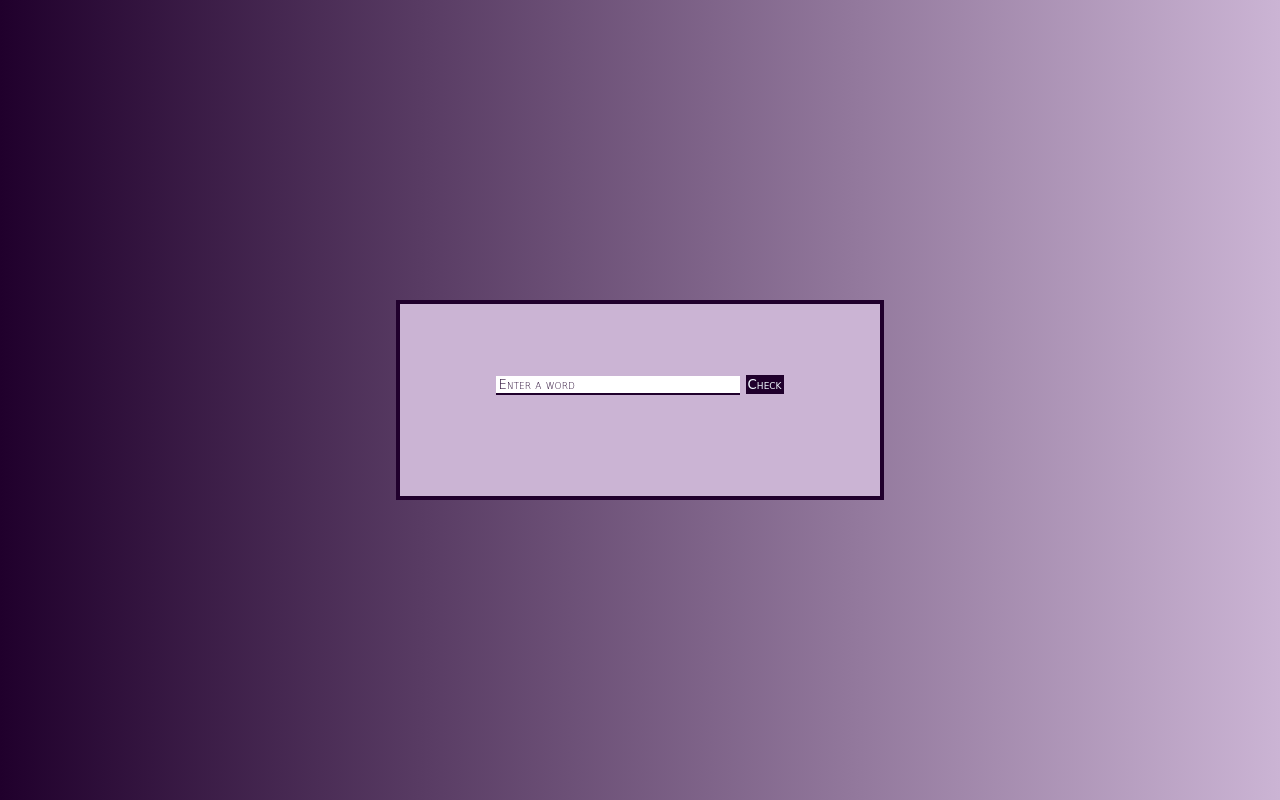
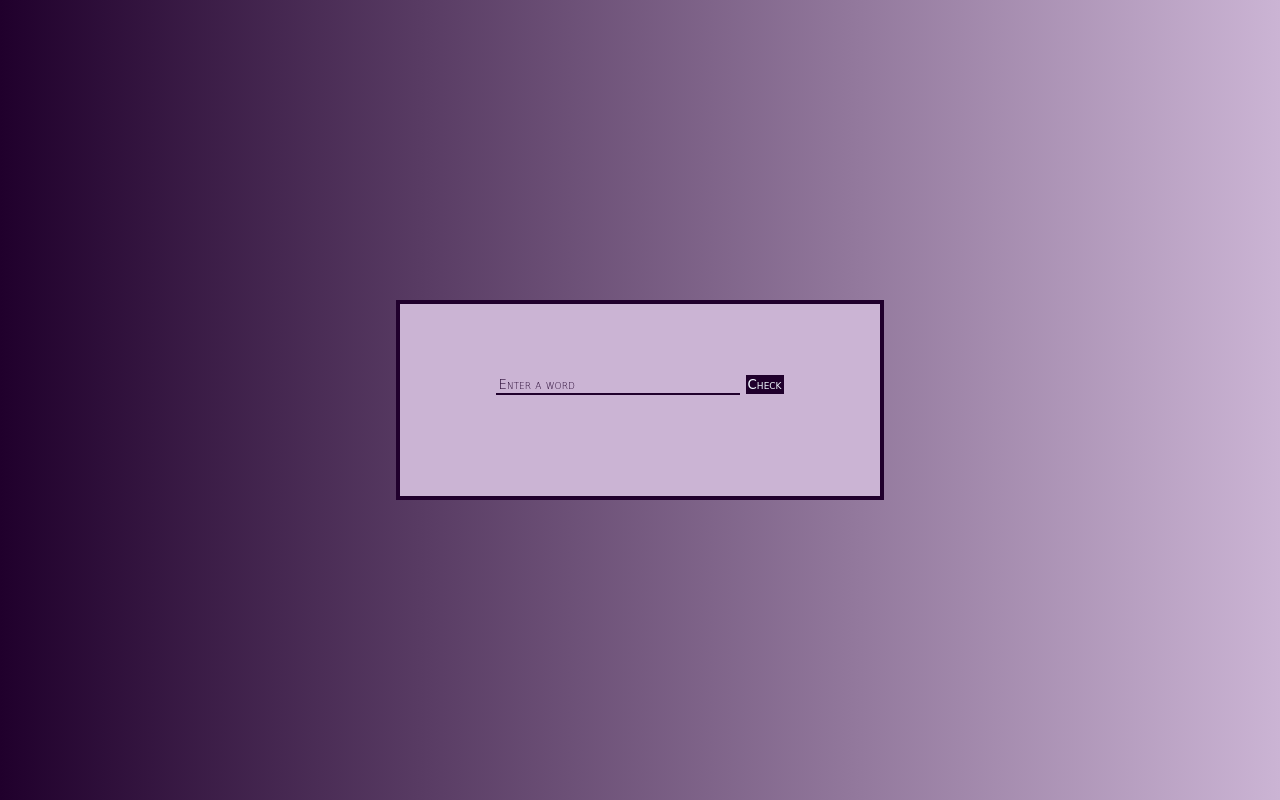
Before and after one commit to goddamnBlinder/Panlindrome--Checker-and-Vowel-Count, a plain HTML site: page Vowel Counter/index.html in a window 1280 px wide. Drawn offline with Linux system fonts and the light colour scheme.

Commit message:
Update style.css

```diff
--- a/Vowel Counter/style.css
+++ b/Vowel Counter/style.css
@@ -48,6 +48,8 @@ input{
    outline: none;
    border-bottom: 2px solid #20002c;
    width: 15rem;
+   background-color: #cbb4d4;
+
 
 }
 
```
